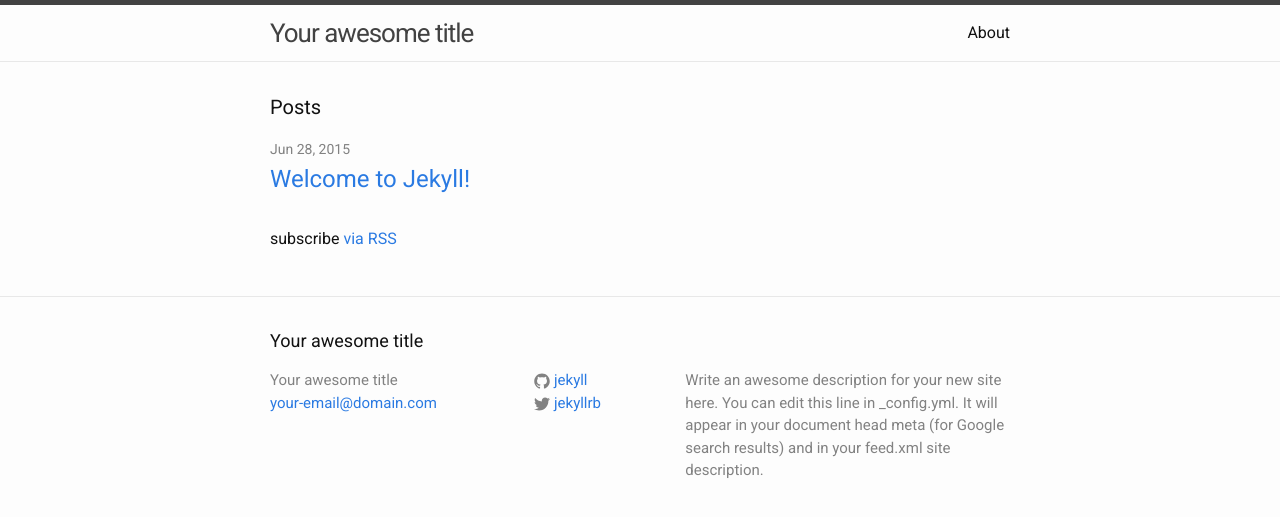
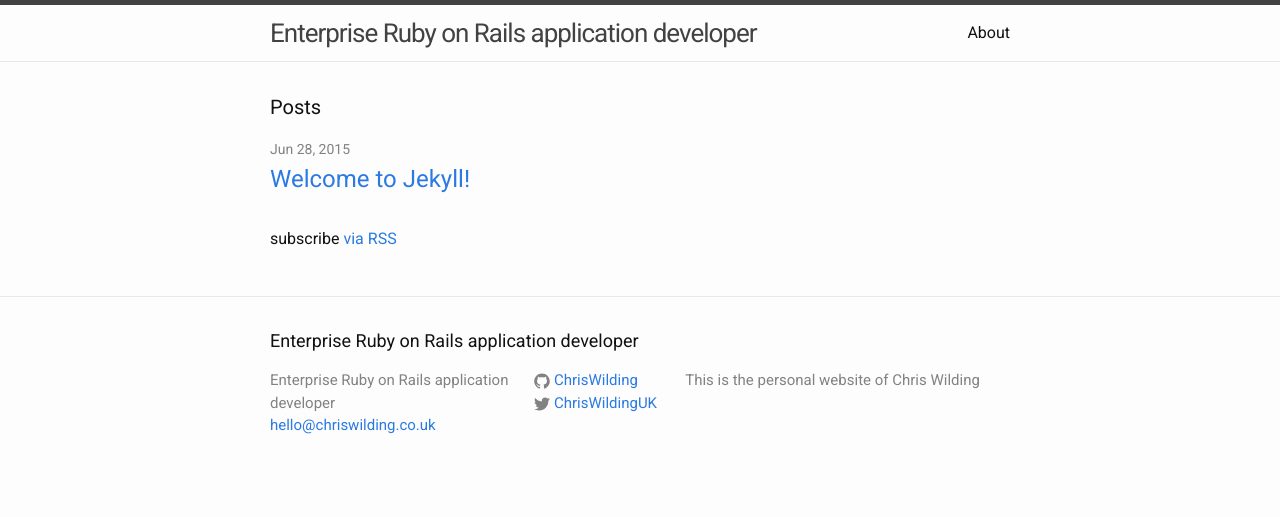
Before and after one commit to ChrisWilding/ChrisWilding.github.io, a Jekyll site: the page built from index.html, in a window 1280 px wide. Shown: the top 517 px of the page. Built offline with Jekyll 4.4.1, drawn with Linux system fonts in a browser that asks for light colours.

Commit message:
Update config.yml

```diff
--- a/_config.yml
+++ b/_config.yml
@@ -1,14 +1,12 @@
 # Site settings
-title: Your awesome title
-email: your-email@domain.com
-description: > # this means to ignore newlines until "baseurl:"
-  Write an awesome description for your new site here. You can edit this
-  line in _config.yml. It will appear in your document head meta (for
-  Google search results) and in your feed.xml site description.
-baseurl: "" # the subpath of your site, e.g. /blog/
-url: "http://yourdomain.com" # the base hostname & protocol for your site
-twitter_username: jekyllrb
-github_username:  jekyll
+title: Enterprise Ruby on Rails application developer
+email: hello@chriswilding.co.uk
+description: >
+  This is the personal website of Chris Wilding
+baseurl: ''
+url: 'http://chriswilding.co.uk'
+twitter_username: ChrisWildingUK
+github_username:  ChrisWilding
 
 # Build settings
 markdown: kramdown
```
